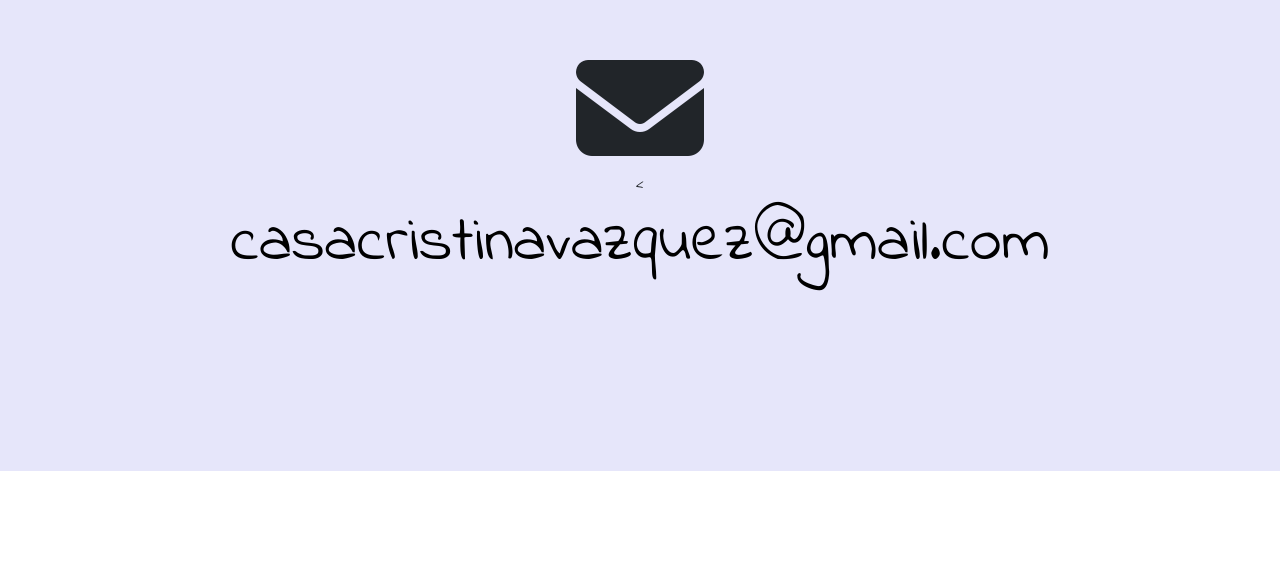
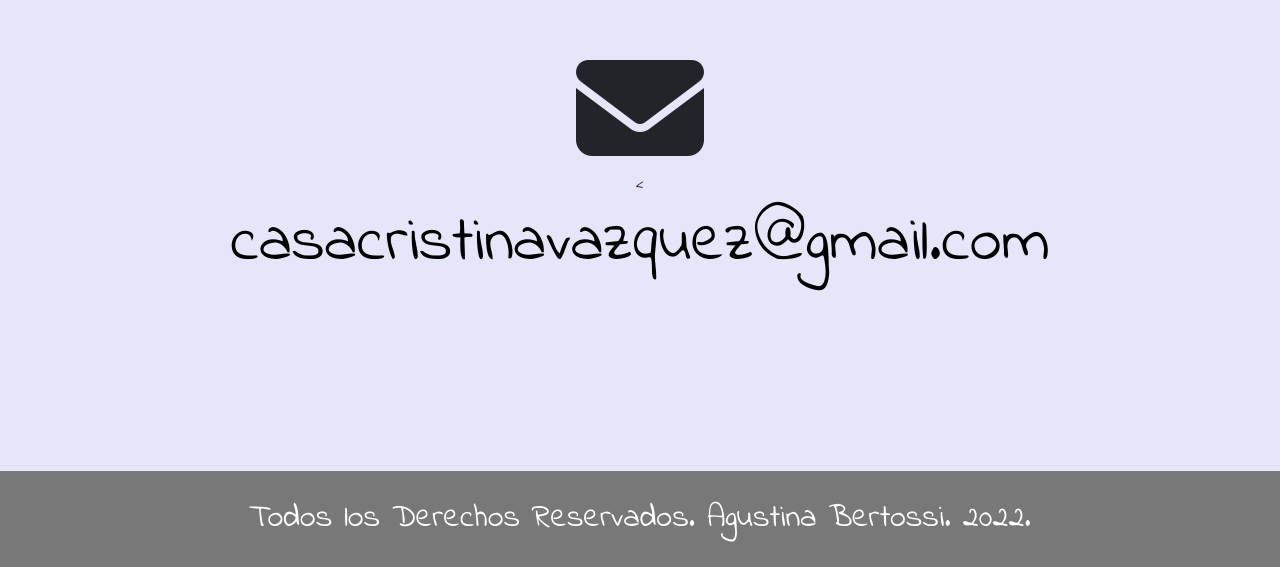
Before and after one commit to agusbertossi/PotreroDigital, a plain HTML site: page index.html in a window 1280 px wide. Shown: the part 5663-6230 px from the top of the page. Before the commit the page ends 6134 px from the top, so only its background shows below. Drawn offline with nearby package versions, Linux system fonts and the light colour scheme.

Commit message:
footer terminado

```diff
--- a/index.html
+++ b/index.html
@@ -124,9 +124,10 @@
 
       </section>
 
+    </main>
 
-    </main>
     <footer>
+      <span>Todos los Derechos Reservados. Agustina Bertossi. 2022.</span>
 
     </footer>
     <script src="./public/js/main.js"></script>
--- a/public/css/estilos.css
+++ b/public/css/estilos.css
@@ -232,3 +232,21 @@ main section{
   color: black;
 
 }
+
+/*FOOTER*/
+
+footer{
+  height: 12vh;
+  width: 100%;
+  display: flex;
+  justify-content: center;
+  align-items: center;
+  background-color: rgb(120,120,120);
+
+}
+
+footer span{
+  font-size: 2rem;
+  color:white;
+  text-align: center;
+}
```
